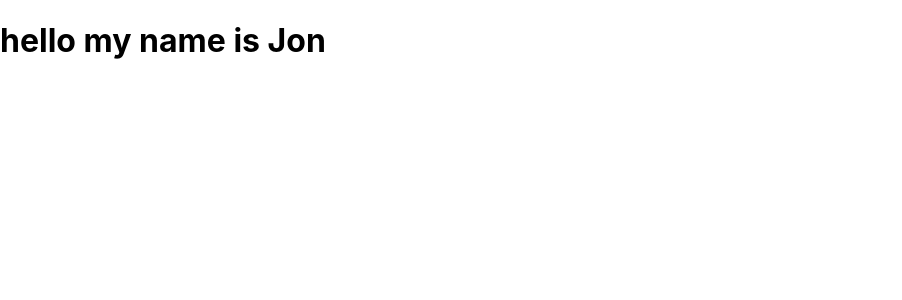
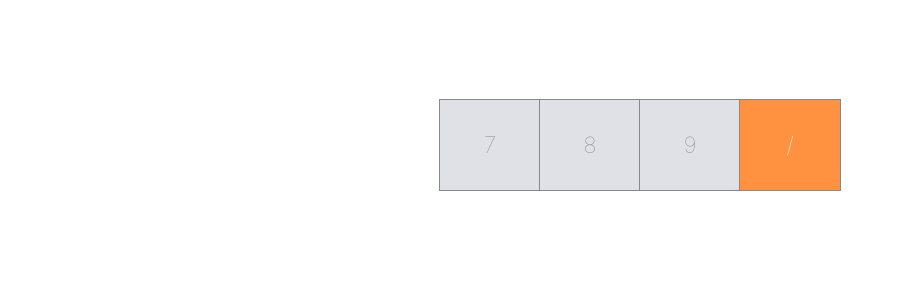
Before and after one commit to jacorea/practiceProblems, a React (Create React App) app in the folder react-app/: page / in a window 1280 px wide. Shown: the top 300 px of the page, without its empty margins (0-902 px from the left). Built offline with nearby package versions, Linux system fonts and the light colour scheme.

Commit message:
changed file format.

```diff
--- a/react-app/src/App.css
+++ b/react-app/src/App.css
@@ -1,3 +1,17 @@
 .App {
   display: flex;
+  justify-content: center;
+  align-items: center;
+  height: 100vh;
+  width: 100%;
 }
+
+.calc-wrapper {
+  width: 400px;
+  height: 600px;
+}
+
+.row {
+  display: flex;
+  width:100%;
+}
--- a/react-app/src/App.js
+++ b/react-app/src/App.js
@@ -1,10 +1,18 @@
 import React from 'react';
 import './App.css';
+import Button from './components/Button'
 
 function App() {
   return (
     <div className="App">
-      <h1>hello my name is Jon</h1>
+      <div className="calc-wrapper">
+        <div className="row">
+          <Button>7</Button>
+          <Button>8</Button>
+          <Button>9</Button>
+          <Button>/</Button>
+        </div>
+      </div>
     </div>
   );
 }
--- a/react-app/src/components/Button.js
+++ b/react-app/src/components/Button.js
@@ -1,8 +1,13 @@
 import React from 'react';
 import './Button.css';
 
-const Button = props => {
-    <div>{props.children}</div>
+const isOperator = val => {
+    return !isNaN(val) || val ==="." || val === "=";
 }
 
+const Button = props => (
+    <div className={`button-wrapper ${isOperator(props.children) ? null: "operator"}`}>{props.children}</div>
+
+)
+
 export default Button;
```
